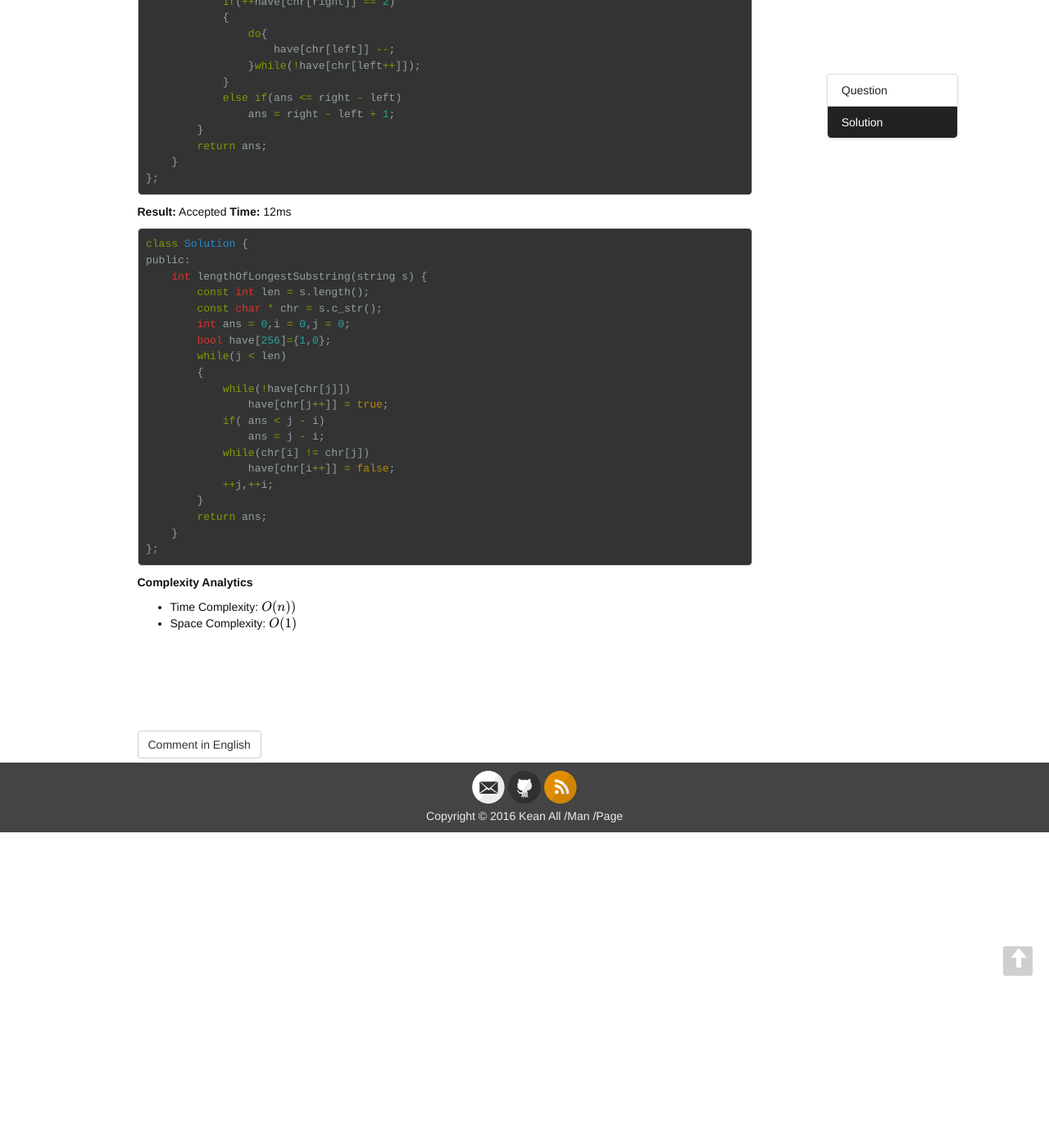
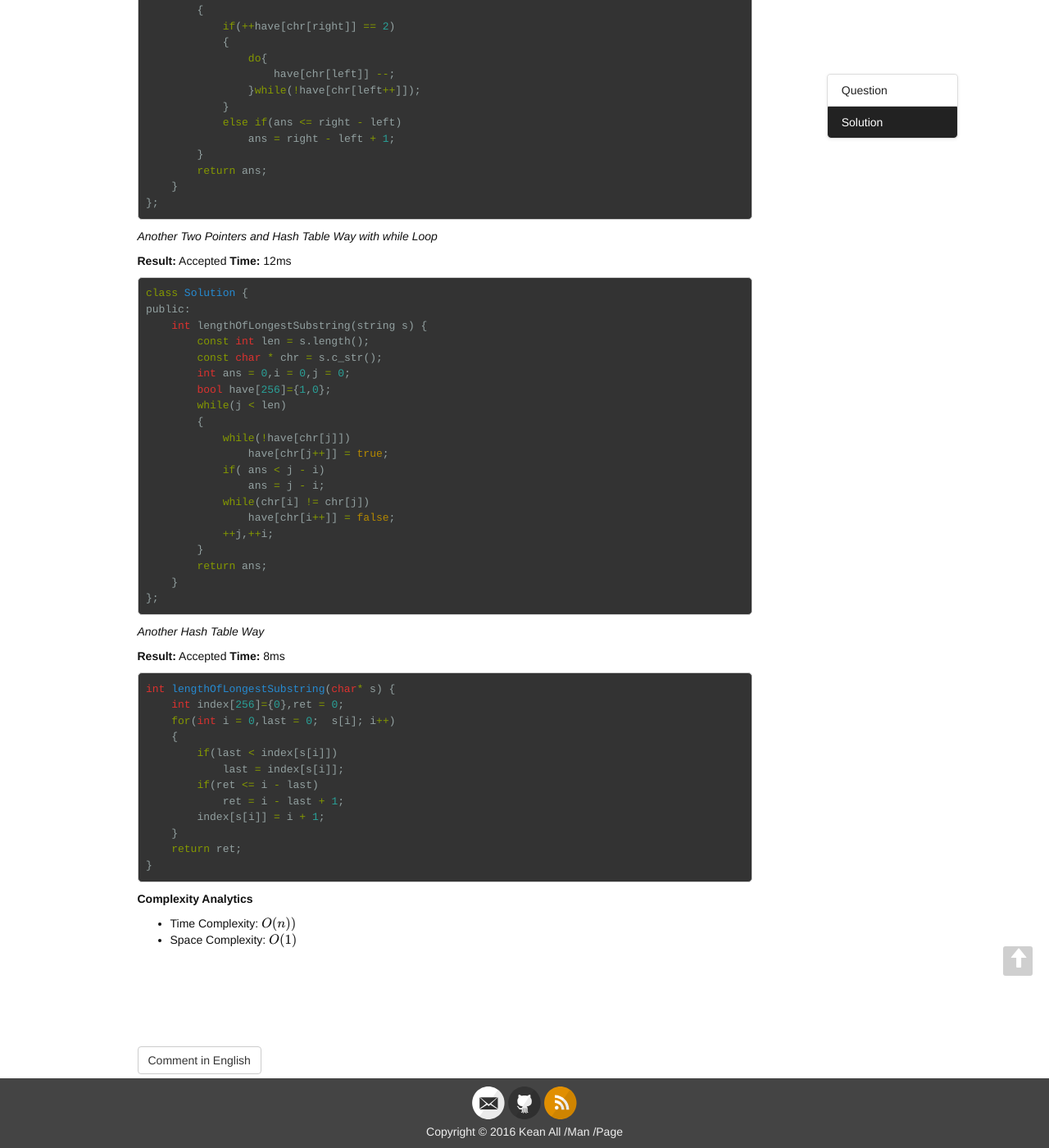
Before and after one commit to imkean/imkean.github.io, a Jekyll site: the page built from _leetcode/3-longest-substring.md, in a window 1280 px wide and 1400 px high, scrolled down 724 px. Shown: the whole window at 82% size. Built offline with Jekyll 4.4.1, drawn with Linux system fonts in a browser that asks for light colours; formulas are drawn with MathJax 3; comment, search, counter and statistics services are not loaded; some of the changed text lies outside the part shown.

Commit message:
add another solution of leetcode/3

````diff
--- a/_leetcode/3-longest-substring.md
+++ b/_leetcode/3-longest-substring.md
@@ -26,6 +26,8 @@ tags: [Hash Table, Two Pointers, String]
 
 ## Solution
 
+*Using Two Pointers and Hash Table*
+
 **Result:** Accepted **Time:** 16ms
 
 ```cpp
@@ -50,6 +52,8 @@ public:
     }
 };
 ```
+
+*Another Two Pointers and Hash Table Way with while Loop*
 
 **Result:** Accepted **Time:** 12ms
 
@@ -76,6 +80,25 @@ public:
 };
 ```
 
+*Another Hash Table Way*
+
+**Result:** Accepted **Time:** 8ms
+
+```c
+int lengthOfLongestSubstring(char* s) {
+    int index[256]={0},ret = 0;
+    for(int i = 0,last = 0;  s[i]; i++)
+    {
+        if(last < index[s[i]])
+            last = index[s[i]];
+        if(ret <= i - last)
+            ret = i - last + 1;
+        index[s[i]] = i + 1;
+    }
+    return ret;
+}
+```
+
 **Complexity Analytics**
 
 - Time Complexity: $$O(n))$$
````
